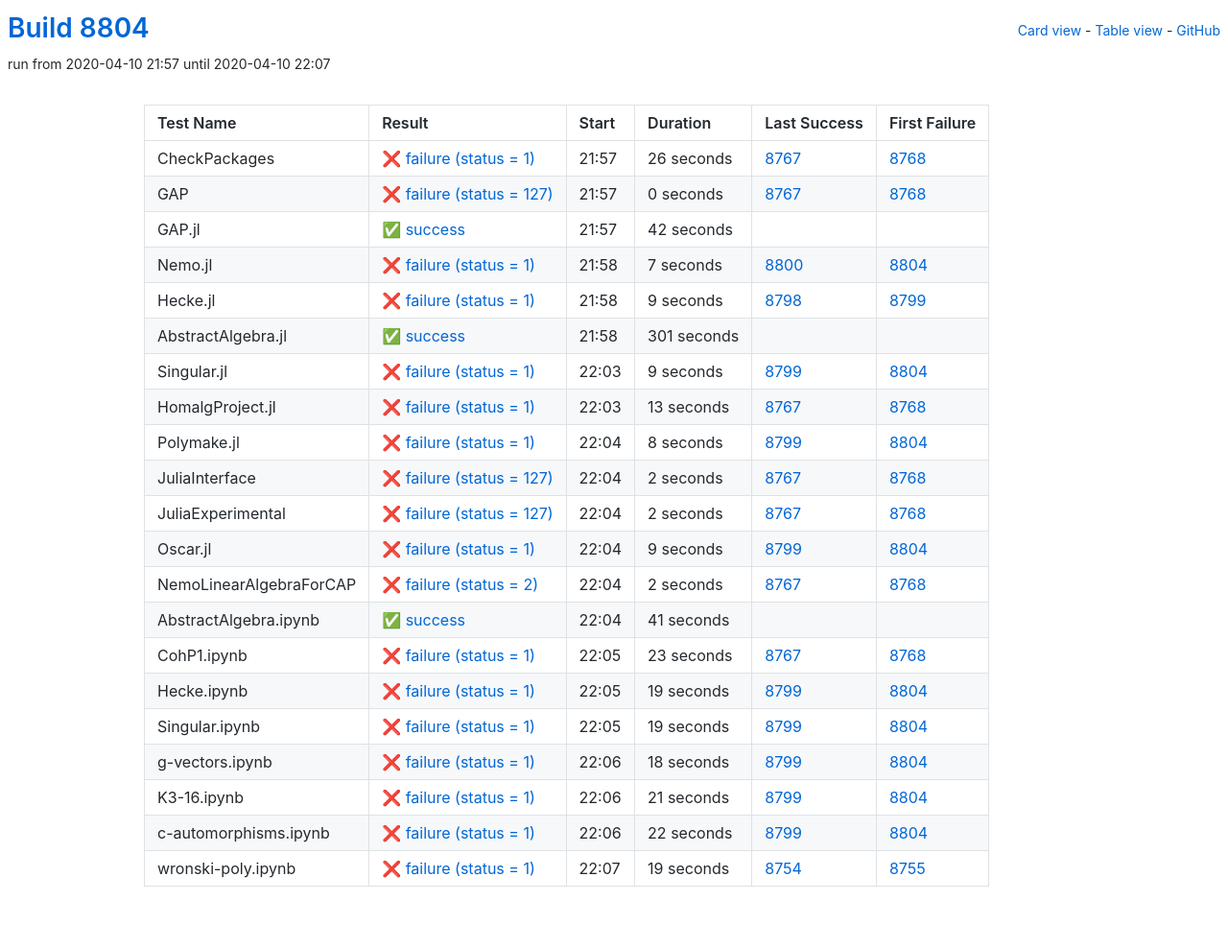
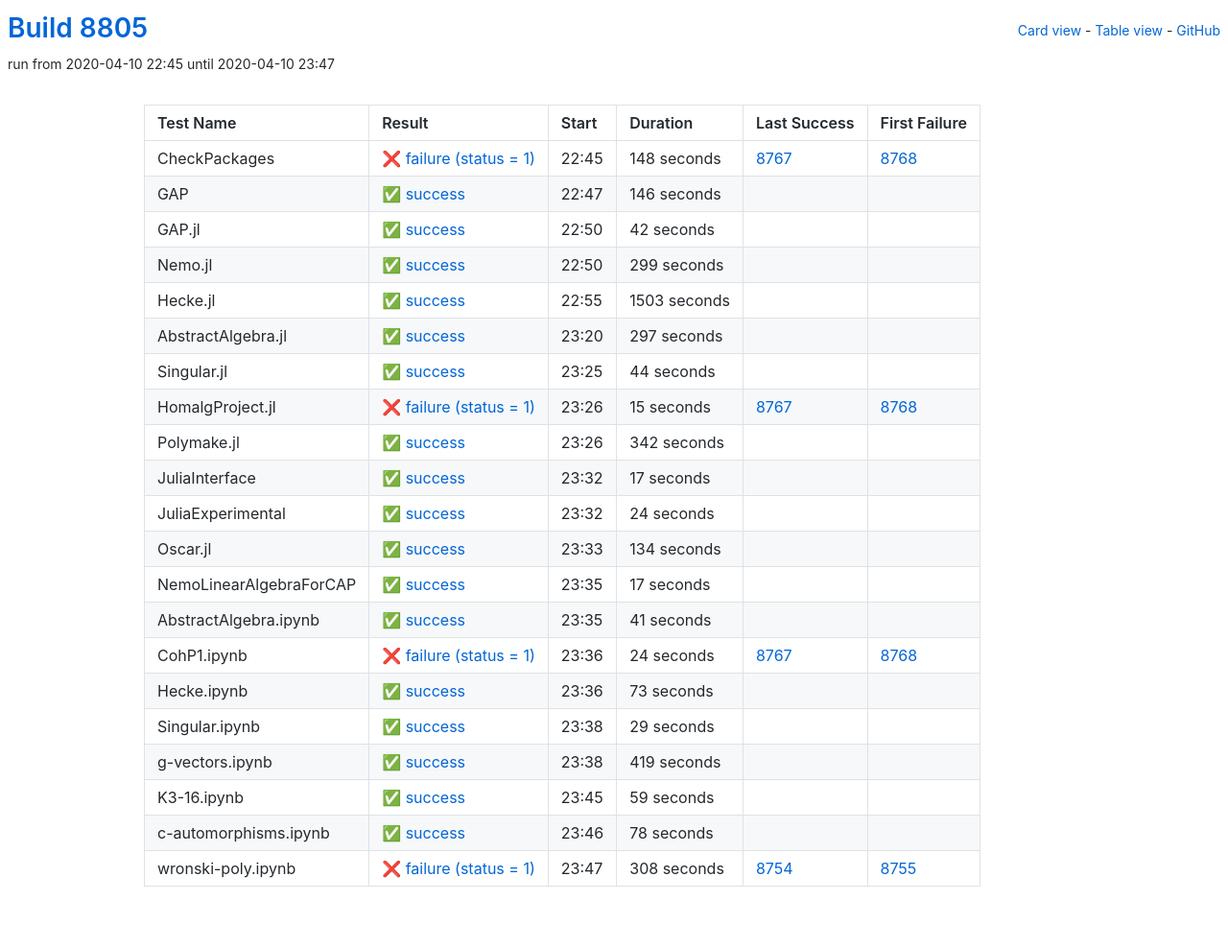
Before and after one commit to oscar-system/oscar-ci-status, a Jekyll site: the page built from table.html, in a window 1280 px wide. Shown: the whole page at 96% size. Built offline with Jekyll 4.4.1, drawn with Linux system fonts in a browser that asks for light colours.

Commit message:
Build 8805

```diff
--- a/_data/ci.yml
+++ b/_data/ci.yml
@@ -1,235 +1,235 @@
-build: 8804
-build_url: https://oscarci.mathematik.uni-kl.de/job/oscar/8804/
+build: 8805
+build_url: https://oscarci.mathematik.uni-kl.de/job/oscar/8805/
 job: oscar
 tests:
-- duration: 26
+- duration: 148
   exitcode: 1
   first_failure: 8768
   first_failure_url: https://oscarci.mathematik.uni-kl.de/job/oscar/8768/
   last_success: 8767
   last_success_url: https://oscarci.mathematik.uni-kl.de/job/oscar/8767/
-  log: https://oscarci.mathematik.uni-kl.de/job/oscar/8804/artifact/logs/build-8804/CheckPackages.log
+  log: https://oscarci.mathematik.uni-kl.de/job/oscar/8805/artifact/logs/build-8805/CheckPackages.log
   name: CheckPackages
-  start: 2020-04-10 21:57
+  start: 2020-04-10 22:45
   status: failure
   success: false
-- duration: 0
-  exitcode: 127
-  first_failure: 8768
-  first_failure_url: https://oscarci.mathematik.uni-kl.de/job/oscar/8768/
-  last_success: 8767
-  last_success_url: https://oscarci.mathematik.uni-kl.de/job/oscar/8767/
-  log: https://oscarci.mathematik.uni-kl.de/job/oscar/8804/artifact/logs/build-8804/GAP.log
+- duration: 146
+  exitcode: 0
+  first_failure: false
+  first_failure_url: null
+  last_success: false
+  last_success_url: null
+  log: https://oscarci.mathematik.uni-kl.de/job/oscar/8805/artifact/logs/build-8805/GAP.log
   name: GAP
-  start: 2020-04-10 21:57
-  status: failure
-  success: false
+  start: 2020-04-10 22:47
+  status: success
+  success: true
 - duration: 42
   exitcode: 0
   first_failure: false
   first_failure_url: null
   last_success: false
   last_success_url: null
-  log: https://oscarci.mathematik.uni-kl.de/job/oscar/8804/artifact/logs/build-8804/GAP.jl.log
+  log: https://oscarci.mathematik.uni-kl.de/job/oscar/8805/artifact/logs/build-8805/GAP.jl.log
   name: GAP.jl
-  start: 2020-04-10 21:57
+  start: 2020-04-10 22:50
   status: success
   success: true
-- duration: 7
-  exitcode: 1
-  first_failure: 8804
-  first_failure_url: https://oscarci.mathematik.uni-kl.de/job/oscar/8804/
-  last_success: 8800
-  last_success_url: https://oscarci.mathematik.uni-kl.de/job/oscar/8800/
-  log: https://oscarci.mathematik.uni-kl.de/job/oscar/8804/artifact/logs/build-8804/Nemo.jl.log
-  name: Nemo.jl
-  start: 2020-04-10 21:58
-  status: failure
-  success: false
-- duration: 9
-  exitcode: 1
-  first_failure: 8799
-  first_failure_url: https://oscarci.mathematik.uni-kl.de/job/oscar/8799/
-  last_success: 8798
-  last_success_url: https://oscarci.mathematik.uni-kl.de/job/oscar/8798/
-  log: https://oscarci.mathematik.uni-kl.de/job/oscar/8804/artifact/logs/build-8804/Hecke.jl.log
-  name: Hecke.jl
-  start: 2020-04-10 21:58
-  status: failure
-  success: false
-- duration: 301
+- duration: 299
   exitcode: 0
   first_failure: false
   first_failure_url: null
   last_success: false
   last_success_url: null
-  log: https://oscarci.mathematik.uni-kl.de/job/oscar/8804/artifact/logs/build-8804/AbstractAlgebra.jl.log
-  name: AbstractAlgebra.jl
-  start: 2020-04-10 21:58
+  log: https://oscarci.mathematik.uni-kl.de/job/oscar/8805/artifact/logs/build-8805/Nemo.jl.log
+  name: Nemo.jl
+  start: 2020-04-10 22:50
   status: success
   success: true
-- duration: 9
-  exitcode: 1
-  first_failure: 8804
-  first_failure_url: https://oscarci.mathematik.uni-kl.de/job/oscar/8804/
-  last_success: 8799
-  last_success_url: https://oscarci.mathematik.uni-kl.de/job/oscar/8799/
-  log: https://oscarci.mathematik.uni-kl.de/job/oscar/8804/artifact/logs/build-8804/Singular.jl.log
+- duration: 1503
+  exitcode: 0
+  first_failure: false
+  first_failure_url: null
+  last_success: false
+  last_success_url: null
+  log: https://oscarci.mathematik.uni-kl.de/job/oscar/8805/artifact/logs/build-8805/Hecke.jl.log
+  name: Hecke.jl
+  start: 2020-04-10 22:55
+  status: success
+  success: true
+- duration: 297
+  exitcode: 0
+  first_failure: false
+  first_failure_url: null
+  last_success: false
+  last_success_url: null
+  log: https://oscarci.mathematik.uni-kl.de/job/oscar/8805/artifact/logs/build-8805/AbstractAlgebra.jl.log
+  name: AbstractAlgebra.jl
+  start: 2020-04-10 23:20
+  status: success
+  success: true
+- duration: 44
+  exitcode: 0
+  first_failure: false
+  first_failure_url: null
+  last_success: false
+  last_success_url: null
+  log: https://oscarci.mathematik.uni-kl.de/job/oscar/8805/artifact/logs/build-8805/Singular.jl.log
   name: Singular.jl
-  start: 2020-04-10 22:03
-  status: failure
-  success: false
-- duration: 13
+  start: 2020-04-10 23:25
+  status: success
+  success: true
+- duration: 15
   exitcode: 1
   first_failure: 8768
   first_failure_url: https://oscarci.mathematik.uni-kl.de/job/oscar/8768/
   last_success: 8767
   last_success_url: https://oscarci.mathematik.uni-kl.de/job/oscar/8767/
-  log: https://oscarci.mathematik.uni-kl.de/job/oscar/8804/artifact/logs/build-8804/HomalgProject.jl.log
+  log: https://oscarci.mathematik.uni-kl.de/job/oscar/8805/artifact/logs/build-8805/HomalgProject.jl.log
   name: HomalgProject.jl
-  start: 2020-04-10 22:03
+  start: 2020-04-10 23:26
   status: failure
   success: false
-- duration: 8
-  exitcode: 1
-  first_failure: 8804
-  first_failure_url: https://oscarci.mathematik.uni-kl.de/job/oscar/8804/
-  last_success: 8799
-  last_success_url: https://oscarci.mathematik.uni-kl.de/job/oscar/8799/
-  log: https://oscarci.mathematik.uni-kl.de/job/oscar/8804/artifact/logs/build-8804/Polymake.jl.log
+- duration: 342
+  exitcode: 0
+  first_failure: false
+  first_failure_url: null
+  last_success: false
+  last_success_url: null
+  log: https://oscarci.mathematik.uni-kl.de/job/oscar/8805/artifact/logs/build-8805/Polymake.jl.log
   name: Polymake.jl
-  start: 2020-04-10 22:04
-  status: failure
-  success: false
-- duration: 2
-  exitcode: 127
-  first_failure: 8768
-  first_failure_url: https://oscarci.mathematik.uni-kl.de/job/oscar/8768/
-  last_success: 8767
-  last_success_url: https://oscarci.mathematik.uni-kl.de/job/oscar/8767/
-  log: https://oscarci.mathematik.uni-kl.de/job/oscar/8804/artifact/logs/build-8804/JuliaInterface.log
+  start: 2020-04-10 23:26
+  status: success
+  success: true
+- duration: 17
+  exitcode: 0
+  first_failure: false
+  first_failure_url: null
+  last_success: false
+  last_success_url: null
+  log: https://oscarci.mathematik.uni-kl.de/job/oscar/8805/artifact/logs/build-8805/JuliaInterface.log
   name: JuliaInterface
-  start: 2020-04-10 22:04
-  status: failure
-  success: false
-- duration: 2
-  exitcode: 127
-  first_failure: 8768
-  first_failure_url: https://oscarci.mathematik.uni-kl.de/job/oscar/8768/
-  last_success: 8767
-  last_success_url: https://oscarci.mathematik.uni-kl.de/job/oscar/8767/
-  log: https://oscarci.mathematik.uni-kl.de/job/oscar/8804/artifact/logs/build-8804/JuliaExperimental.log
+  start: 2020-04-10 23:32
+  status: success
+  success: true
+- duration: 24
+  exitcode: 0
+  first_failure: false
+  first_failure_url: null
+  last_success: false
+  last_success_url: null
+  log: https://oscarci.mathematik.uni-kl.de/job/oscar/8805/artifact/logs/build-8805/JuliaExperimental.log
   name: JuliaExperimental
-  start: 2020-04-10 22:04
-  status: failure
-  success: false
-- duration: 9
-  exitcode: 1
-  first_failure: 8804
-  first_failure_url: https://oscarci.mathematik.uni-kl.de/job/oscar/8804/
-  last_success: 8799
-  last_success_url: https://oscarci.mathematik.uni-kl.de/job/oscar/8799/
-  log: https://oscarci.mathematik.uni-kl.de/job/oscar/8804/artifact/logs/build-8804/Oscar.jl.log
+  start: 2020-04-10 23:32
+  status: success
+  success: true
+- duration: 134
+  exitcode: 0
+  first_failure: false
+  first_failure_url: null
+  last_success: false
+  last_success_url: null
+  log: https://oscarci.mathematik.uni-kl.de/job/oscar/8805/artifact/logs/build-8805/Oscar.jl.log
   name: Oscar.jl
-  start: 2020-04-10 22:04
-  status: failure
-  success: false
-- duration: 2
-  exitcode: 2
-  first_failure: 8768
-  first_failure_url: https://oscarci.mathematik.uni-kl.de/job/oscar/8768/
-  last_success: 8767
-  last_success_url: https://oscarci.mathematik.uni-kl.de/job/oscar/8767/
-  log: https://oscarci.mathematik.uni-kl.de/job/oscar/8804/artifact/logs/build-8804/NemoLinearAlgebraForCAP.log
+  start: 2020-04-10 23:33
+  status: success
+  success: true
+- duration: 17
+  exitcode: 0
+  first_failure: false
+  first_failure_url: null
+  last_success: false
+  last_success_url: null
+  log: https://oscarci.mathematik.uni-kl.de/job/oscar/8805/artifact/logs/build-8805/NemoLinearAlgebraForCAP.log
   name: NemoLinearAlgebraForCAP
-  start: 2020-04-10 22:04
-  status: failure
-  success: false
+  start: 2020-04-10 23:35
+  status: success
+  success: true
 - duration: 41
   exitcode: 0
   first_failure: false
   first_failure_url: null
   last_success: false
   last_success_url: null
-  log: https://oscarci.mathematik.uni-kl.de/job/oscar/8804/artifact/logs/build-8804/AbstractAlgebra.ipynb.log
+  log: https://oscarci.mathematik.uni-kl.de/job/oscar/8805/artifact/logs/build-8805/AbstractAlgebra.ipynb.log
   name: AbstractAlgebra.ipynb
-  start: 2020-04-10 22:04
+  start: 2020-04-10 23:35
   status: success
   success: true
-- duration: 23
+- duration: 24
   exitcode: 1
   first_failure: 8768
   first_failure_url: https://oscarci.mathematik.uni-kl.de/job/oscar/8768/
   last_success: 8767
   last_success_url: https://oscarci.mathematik.uni-kl.de/job/oscar/8767/
-  log: https://oscarci.mathematik.uni-kl.de/job/oscar/8804/artifact/logs/build-8804/CohP1.ipynb.log
+  log: https://oscarci.mathematik.uni-kl.de/job/oscar/8805/artifact/logs/build-8805/CohP1.ipynb.log
   name: CohP1.ipynb
-  start: 2020-04-10 22:05
+  start: 2020-04-10 23:36
   status: failure
   success: false
-- duration: 19
-  exitcode: 1
-  first_failure: 8804
-  first_failure_url: https://oscarci.mathematik.uni-kl.de/job/oscar/8804/
-  last_success: 8799
-  last_success_url: https://oscarci.mathematik.uni-kl.de/job/oscar/8799/
-  log: https://oscarci.mathematik.uni-kl.de/job/oscar/8804/artifact/logs/build-8804/Hecke.ipynb.log
+- duration: 73
+  exitcode: 0
+  first_failure: false
+  first_failure_url: null
+  last_success: false
+  last_success_url: null
+  log: https://oscarci.mathematik.uni-kl.de/job/oscar/8805/artifact/logs/build-8805/Hecke.ipynb.log
   name: Hecke.ipynb
-  start: 2020-04-10 22:05
-  status: failure
-  success: false
-- duration: 19
-  exitcode: 1
-  first_failure: 8804
-  first_failure_url: https://oscarci.mathematik.uni-kl.de/job/oscar/8804/
-  last_success: 8799
-  last_success_url: https://oscarci.mathematik.uni-kl.de/job/oscar/8799/
-  log: https://oscarci.mathematik.uni-kl.de/job/oscar/8804/artifact/logs/build-8804/Singular.ipynb.log
+  start: 2020-04-10 23:36
+  status: success
+  success: true
+- duration: 29
+  exitcode: 0
+  first_failure: false
+  first_failure_url: null
+  last_success: false
+  last_success_url: null
+  log: https://oscarci.mathematik.uni-kl.de/job/oscar/8805/artifact/logs/build-8805/Singular.ipynb.log
   name: Singular.ipynb
-  start: 2020-04-10 22:05
-  status: failure
-  success: false
-- duration: 18
-  exitcode: 1
-  first_failure: 8804
-  first_failure_url: https://oscarci.mathematik.uni-kl.de/job/oscar/8804/
-  last_success: 8799
-  last_success_url: https://oscarci.mathematik.uni-kl.de/job/oscar/8799/
-  log: https://oscarci.mathematik.uni-kl.de/job/oscar/8804/artifact/logs/build-8804/g-vectors.ipynb.log
+  start: 2020-04-10 23:38
+  status: success
+  success: true
+- duration: 419
+  exitcode: 0
+  first_failure: false
+  first_failure_url: null
+  last_success: false
+  last_success_url: null
+  log: https://oscarci.mathematik.uni-kl.de/job/oscar/8805/artifact/logs/build-8805/g-vectors.ipynb.log
   name: g-vectors.ipynb
-  start: 2020-04-10 22:06
-  status: failure
-  success: false
-- duration: 21
-  exitcode: 1
-  first_failure: 8804
-  first_failure_url: https://oscarci.mathematik.uni-kl.de/job/oscar/8804/
-  last_success: 8799
-  last_success_url: https://oscarci.mathematik.uni-kl.de/job/oscar/8799/
-  log: https://oscarci.mathematik.uni-kl.de/job/oscar/8804/artifact/logs/build-8804/K3-16.ipynb.log
+  start: 2020-04-10 23:38
+  status: success
+  success: true
+- duration: 59
+  exitcode: 0
+  first_failure: false
+  first_failure_url: null
+  last_success: false
+  last_success_url: null
+  log: https://oscarci.mathematik.uni-kl.de/job/oscar/8805/artifact/logs/build-8805/K3-16.ipynb.log
   name: K3-16.ipynb
-  start: 2020-04-10 22:06
-  status: failure
-  success: false
-- duration: 22
-  exitcode: 1
-  first_failure: 8804
-  first_failure_url: https://oscarci.mathematik.uni-kl.de/job/oscar/8804/
-  last_success: 8799
-  last_success_url: https://oscarci.mathematik.uni-kl.de/job/oscar/8799/
-  log: https://oscarci.mathematik.uni-kl.de/job/oscar/8804/artifact/logs/build-8804/c-automorphisms.ipynb.log
+  start: 2020-04-10 23:45
+  status: success
+  success: true
+- duration: 78
+  exitcode: 0
+  first_failure: false
+  first_failure_url: null
+  last_success: false
+  last_success_url: null
+  log: https://oscarci.mathematik.uni-kl.de/job/oscar/8805/artifact/logs/build-8805/c-automorphisms.ipynb.log
   name: c-automorphisms.ipynb
-  start: 2020-04-10 22:06
-  status: failure
-  success: false
-- duration: 19
+  start: 2020-04-10 23:46
+  status: success
+  success: true
+- duration: 308
   exitcode: 1
   first_failure: 8755
   first_failure_url: https://oscarci.mathematik.uni-kl.de/job/oscar/8755/
   last_success: 8754
   last_success_url: https://oscarci.mathematik.uni-kl.de/job/oscar/8754/
-  log: https://oscarci.mathematik.uni-kl.de/job/oscar/8804/artifact/logs/build-8804/wronski-poly.ipynb.log
+  log: https://oscarci.mathematik.uni-kl.de/job/oscar/8805/artifact/logs/build-8805/wronski-poly.ipynb.log
   name: wronski-poly.ipynb
-  start: 2020-04-10 22:07
+  start: 2020-04-10 23:47
   status: failure
   success: false
```
Also changed, not shown: README.md.
